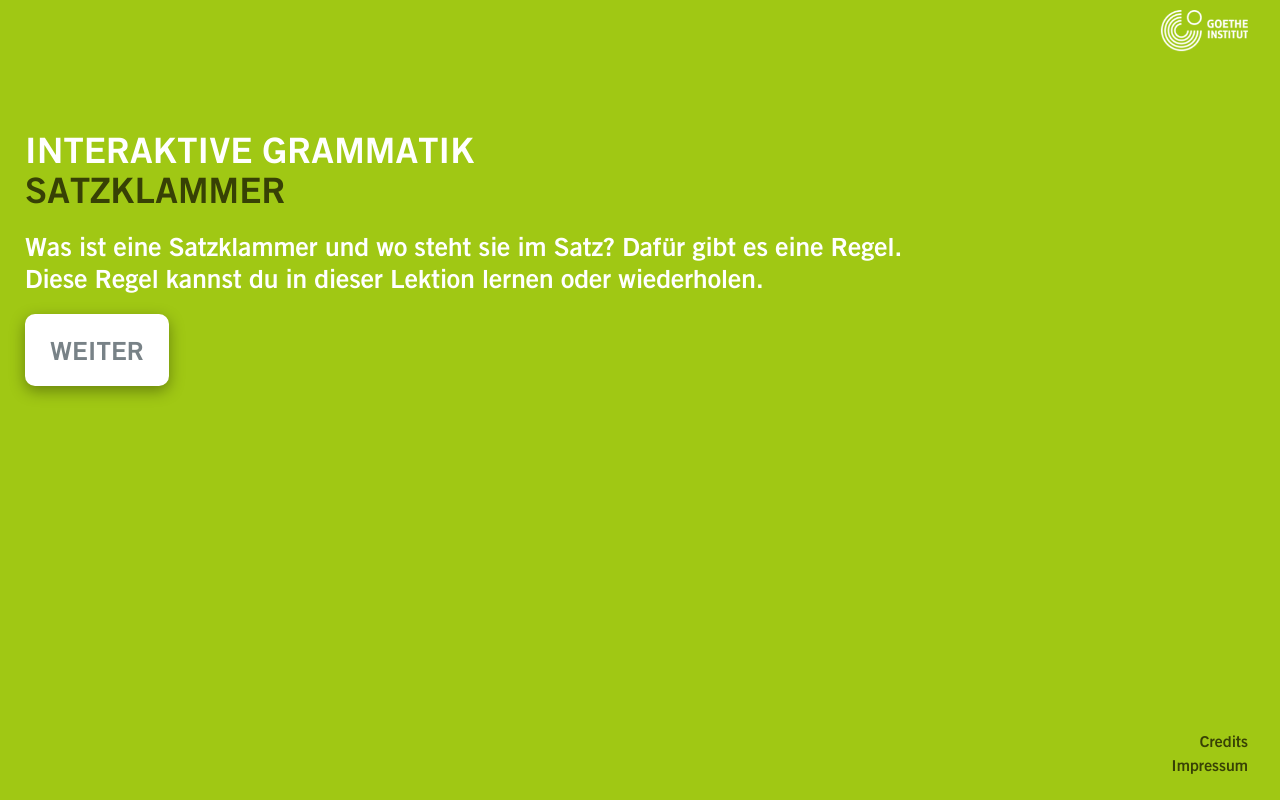
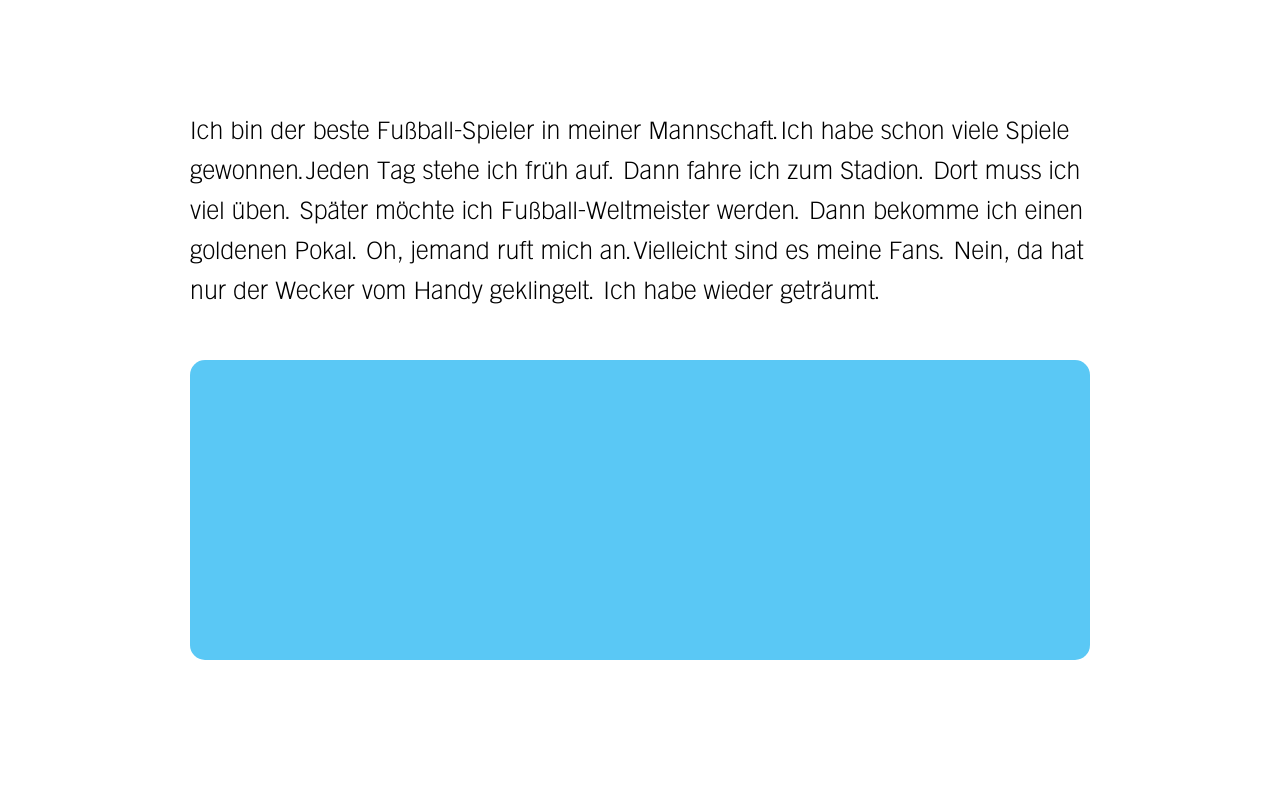
Before and after one commit to Nemanja2912/DeutscheGrammatik02, a React (Create React App) app: page / in a window 1280 px wide. Built offline with nearby package versions, Linux system fonts and the light colour scheme.

Commit message:
option 1

```diff
--- a/src/App.js
+++ b/src/App.js
@@ -4,6 +4,7 @@ import Menu from "./menu/menu";
 import Game1 from "./game1/Game1";
 import Game2 from "./game2/Game2";
 import Game3 from "./game3/Game3";
+import Game4 from "./game4/Game4";
 
 function App() {
   const [navMenuItem, setNavMenuItem] = useState(0);
@@ -30,16 +31,18 @@ function App() {
 
   return (
     <div className="App">
-      <Menu
+      {/* <Menu
         navMenuItem={navMenuItem}
         setNavMenuItem={setNavMenuItem}
         navButtonRef={navButtonRef}
         menuRef={menuRef}
-      />
+      /> */}
 
-      {navMenuItem === 0 && <Game1 />}
+      {/* {navMenuItem === 0 && <Game1 />}
       {navMenuItem === 1 && <Game2 />}
-      {navMenuItem === 2 && <Game3 />}
+      {navMenuItem === 2 && <Game3 />} */}
+
+      <Game4 />
     </div>
   );
 }
--- /dev/null
+++ b/src/css/game4.css
@@ -0,0 +1,38 @@
+.game4 {
+  margin-top: 110px;
+  display: flex;
+  flex-direction: column;
+  align-items: center;
+}
+
+.game4 .text {
+  font-size: 24px;
+  line-height: 40px;
+  width: 900px;
+}
+
+.game4 .text div {
+  display: inline;
+  position: relative;
+  cursor: pointer;
+  transition: background-color 1s;
+  border-radius: 5px;
+}
+
+.game4 .text div:hover {
+  background-color: #c7c7c7;
+}
+
+.game4 .clone {
+  font-size: 24px;
+  line-height: 40px;
+}
+
+.game4 .drop {
+  margin-top: 50px;
+  background-color: #5ac8f5;
+  width: 900px;
+  height: 300px;
+  border-radius: 15px;
+}
+/*# sourceMappingURL=game4.css.map */
--- /dev/null
+++ b/src/game4/Game4.jsx
@@ -0,0 +1,49 @@
+import "../css/game4.css";
+
+const Game4 = () => {
+  const handleMoveSentence = (initEvent) => {
+    const element = document.querySelector(".sentence1");
+    const cloneElement = element.cloneNode(true);
+    cloneElement.style.position = "absolute";
+    console.log(initEvent.clientY, element.offsetTop);
+    cloneElement.style.left =
+      initEvent.clientX - (initEvent.clientX - element.offsetLeft) + "px";
+    cloneElement.style.top =
+      initEvent.clientY - (initEvent.clientY - element.offsetTop) + "px";
+
+    element.style.opacity = 0;
+
+    document.querySelector(".clone").appendChild(cloneElement);
+
+    const moveElement = (moveEvent) => {
+      cloneElement.style.left = moveEvent.clientX + "px";
+      cloneElement.style.top = moveEvent.clientY + "px";
+    };
+
+    document.addEventListener("mousemove", moveElement);
+  };
+
+  return (
+    <div className="game4">
+      <div className="text">
+        <div>Ich bin der beste Fußball-Spieler in meiner Mannschaft.</div>
+        <div onMouseDown={handleMoveSentence} class="sentence1">
+          Ich habe schon viele Spiele gewonnen.
+        </div>
+        <div>Jeden Tag stehe ich früh auf. </div>
+        <div>Dann fahre ich zum Stadion. </div>
+        <div>Dort muss ich viel üben.</div>
+        <div> Später möchte ich Fußball-Weltmeister werden. </div>
+        <div>Dann bekomme ich einen goldenen Pokal. </div>
+        <div>Oh, jemand ruft mich an.</div>
+        <div>Vielleicht sind es meine Fans. </div>
+        <div>Nein, da hat nur der Wecker vom Handy geklingelt. </div>
+        <div>Ich habe wieder geträumt.</div>
+      </div>
+      <div className="clone"></div>
+      <div className="drop"></div>
+    </div>
+  );
+};
+
+export default Game4;
--- /dev/null
+++ b/src/scss/game4.scss
@@ -0,0 +1,37 @@
+.game4 {
+  margin-top: 110px;
+  display: flex;
+  flex-direction: column;
+  align-items: center;
+
+  .text {
+    font-size: 24px;
+    line-height: 40px;
+    width: 900px;
+
+    div {
+      display: inline;
+      position: relative;
+      cursor: pointer;
+      transition: background-color 1s;
+      border-radius: 5px;
+
+      &:hover {
+        background-color: rgb(199, 199, 199);
+      }
+    }
+  }
+
+  .clone {
+    font-size: 24px;
+    line-height: 40px;
+  }
+
+  .drop {
+    margin-top: 50px;
+    background-color: #5ac8f5;
+    width: 900px;
+    height: 300px;
+    border-radius: 15px;
+  }
+}
```
Also changed, not shown: 1 other file (tests, documents, lock files or other folders).
